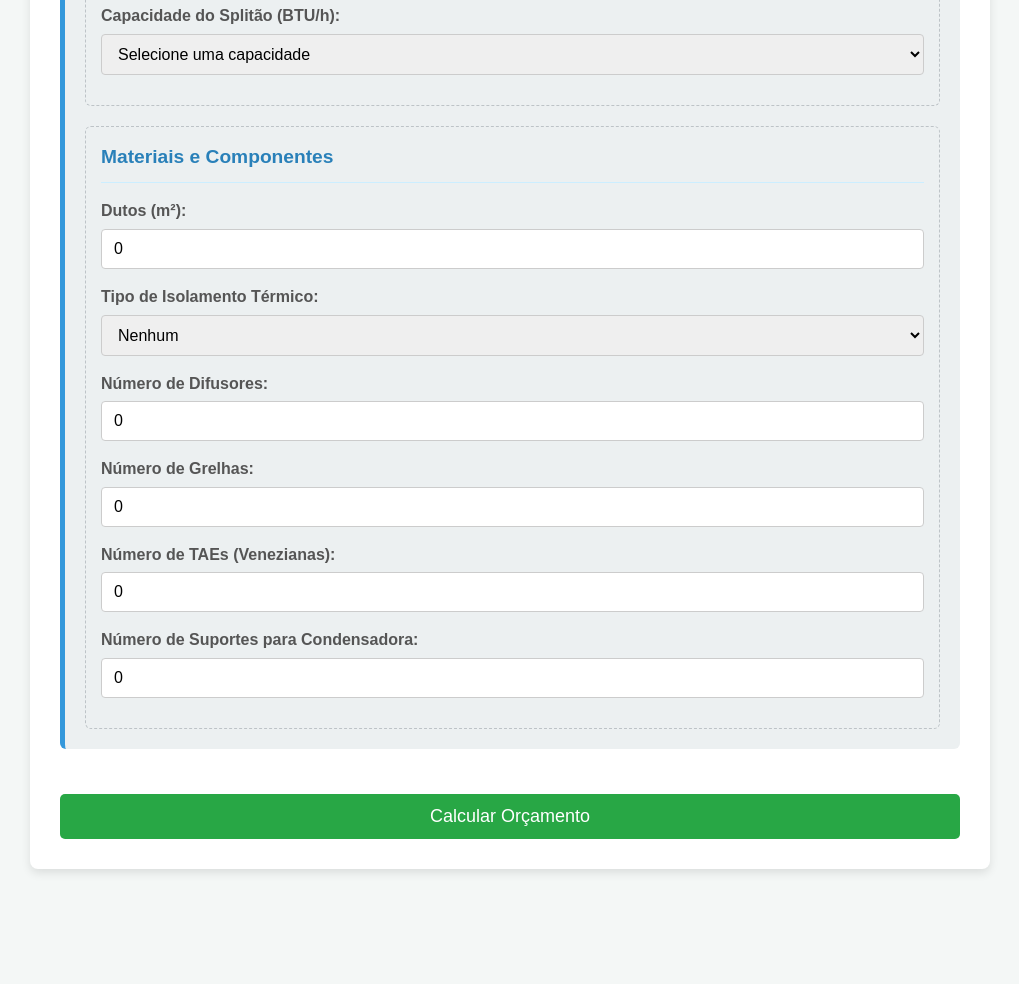
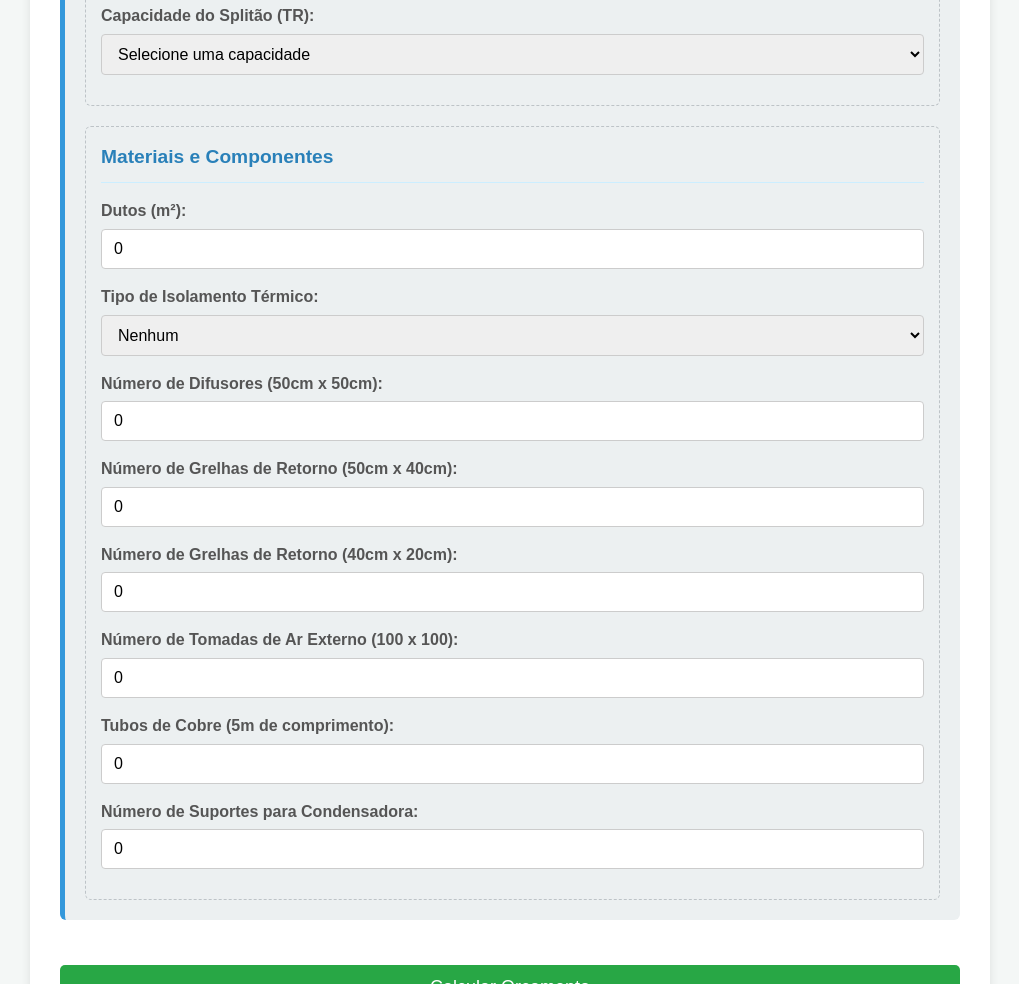
Before and after one commit to jesuegraciliano/or-amento_climatiza-o, a plain HTML site: page index.html in a window 1280 px wide. Shown: the part 725-1709 px from the top of the page, without its empty margins (130-1149 px from the left). Before the commit the page ends 1614 px from the top, so only its background shows below. Drawn offline with nearby package versions, Linux system fonts and the light colour scheme.

Commit message:
Update index.html

```diff
--- a/index.html
+++ b/index.html
@@ -33,12 +33,14 @@
             <div class="item-group">
                 <h3>Equipamento Principal</h3>
                 <div class="input-group">
-                    <label for="splitaoCapacidade">Capacidade do Splitão (BTU/h):</label>
+                    <label for="splitaoCapacidade">Capacidade do Splitão (TR):</label>
                     <select id="splitaoCapacidade" required>
                         <option value="">Selecione uma capacidade</option>
-                        <option value="30000">30.000 BTU/h (Multi Split)</option>
-                        <option value="30000_inv">30.000 BTU/h (Individual Inverter)</option>
-                        <option value="outro">Outra Capacidade (informar abaixo)</option>
+                        <option value="5">5 TR</option>
+                        <option value="7.5">7,5 TR</option>
+                        <option value="10">10 TR</option>
+                        <option value="15">15 TR</option>
+                        <option value="outro">Outra Capacidade (informar valor)</option>
                     </select>
                 </div>
                 <div class="input-group" id="splitaoOutraCapacidadeGroup" style="display: none;">
@@ -66,16 +68,24 @@
                     <input type="number" id="isolamentoM2" min="0" value="0">
                 </div>
                 <div class="input-group">
-                    <label for="difusoresQtd">Número de Difusores:</label>
+                    <label for="difusoresQtd">Número de Difusores (50cm x 50cm):</label>
                     <input type="number" id="difusoresQtd" min="0" value="0">
                 </div>
                 <div class="input-group">
-                    <label for="grelhasQtd">Número de Grelhas:</label>
-                    <input type="number" id="grelhasQtd" min="0" value="0">
+                    <label for="grelhasRetorno50x40Qtd">Número de Grelhas de Retorno (50cm x 40cm):</label>
+                    <input type="number" id="grelhasRetorno50x40Qtd" min="0" value="0">
                 </div>
                 <div class="input-group">
-                    <label for="taesQtd">Número de TAEs (Venezianas):</label>
+                    <label for="grelhasRetorno40x20Qtd">Número de Grelhas de Retorno (40cm x 20cm):</label>
+                    <input type="number" id="grelhasRetorno40x20Qtd" min="0" value="0">
+                </div>
+                <div class="input-group">
+                    <label for="taesQtd">Número de Tomadas de Ar Externo (100 x 100):</label>
                     <input type="number" id="taesQtd" min="0" value="0">
+                </div>
+                <div class="input-group">
+                    <label for="tuboCobreQtd">Tubos de Cobre (5m de comprimento):</label>
+                    <input type="number" id="tuboCobreQtd" min="0" value="0">
                 </div>
                 <div class="input-group">
                     <label for="suportesQtd">Número de Suportes para Condensadora:</label>
```
